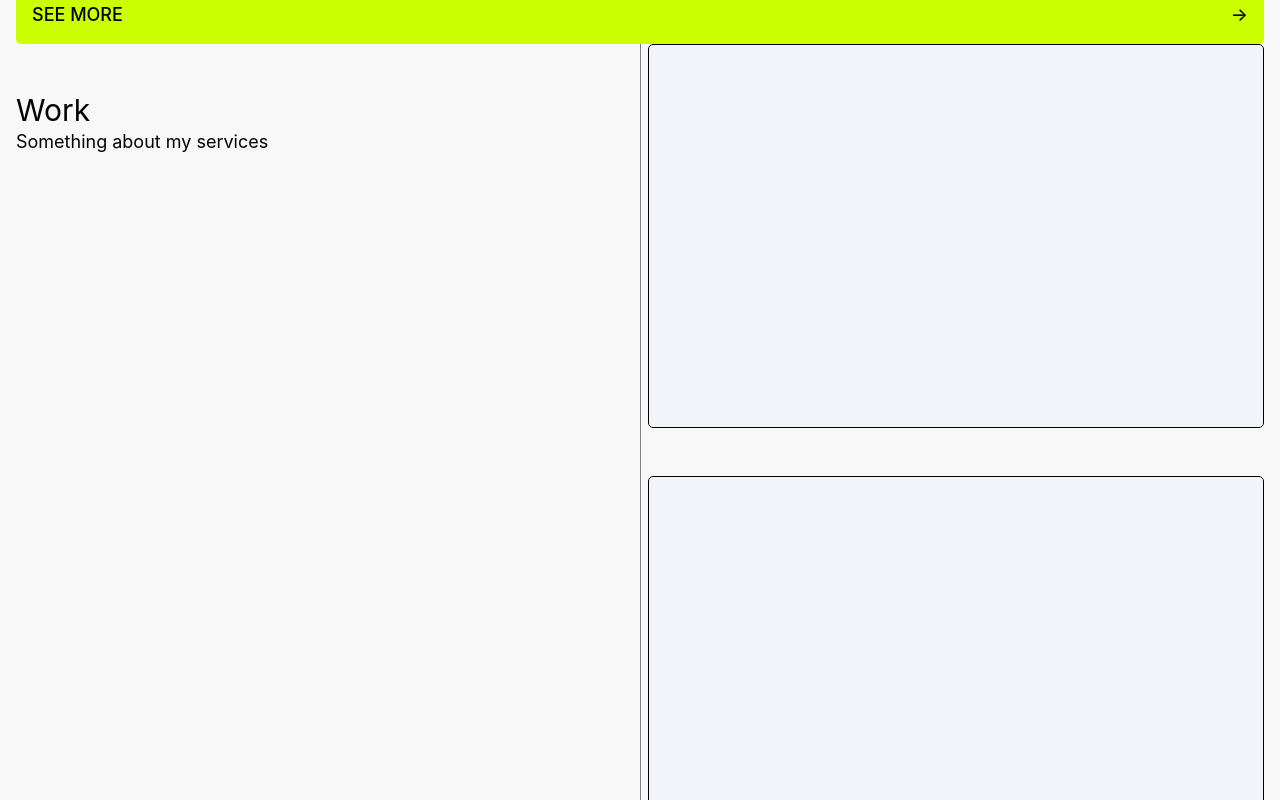
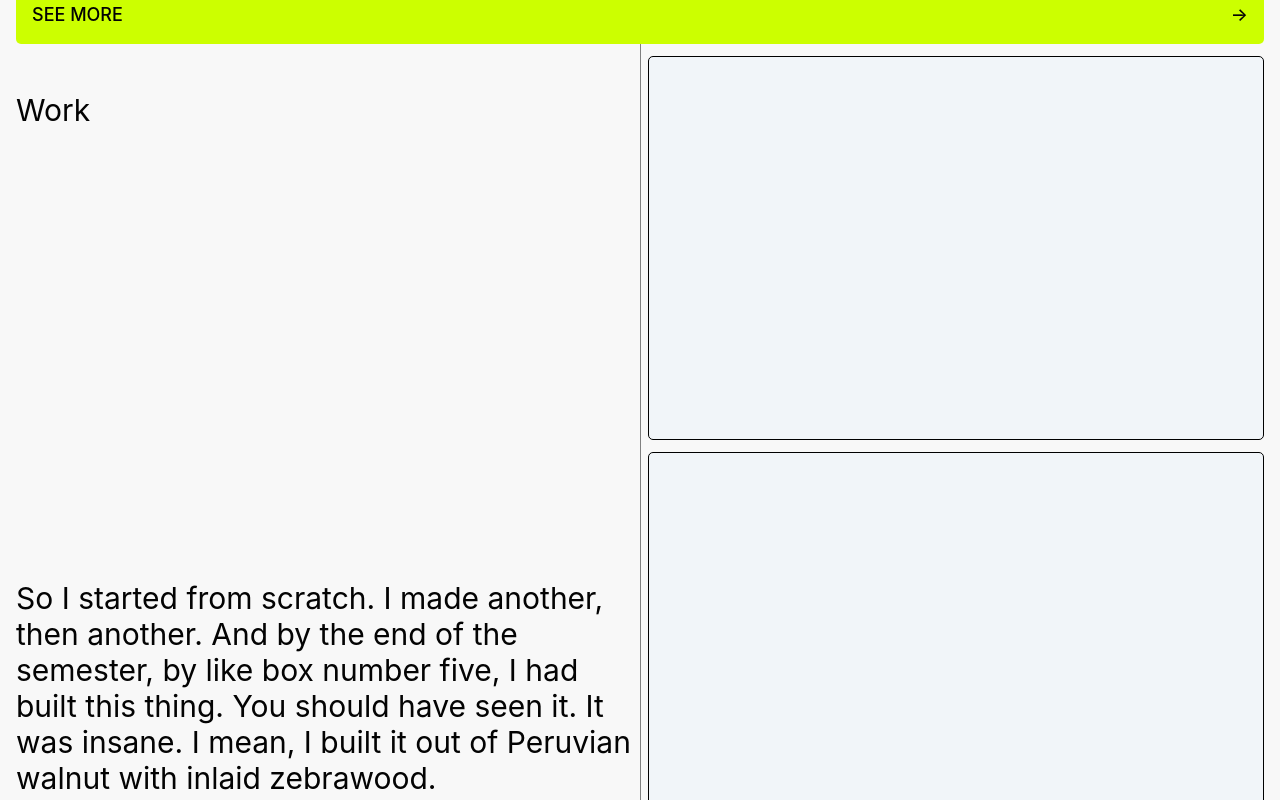
Before and after one commit to nazabis0223/scroll_smooth, a Next.js app: page / in a window 1280 px wide. Shown: the part 2540-3340 px from the top of the page. Built offline with nearby package versions, Linux system fonts and the light colour scheme.

Commit message:
cleaning up spacing

```diff
--- a/pages/index.js
+++ b/pages/index.js
@@ -1,7 +1,7 @@
 import Head from 'next/head'
 import Image from 'next/image'
 import styles from '../styles/Home.module.css'
-import { Navigation, ButtonLink, Heading, Marquee, Section } from '@/components/index';
+import { Navigation, ButtonLink, Heading, Marquee, Section } from '@components';
 import NextLink from "next/link";
 
 const Hero = () => {
@@ -101,11 +101,18 @@ const CallToAction = () => {
 const ScrollArea = () => {
   return (
     <div className="relative grid h-full grid-cols-2 gap-4">
-      <div className="sticky w-full py-12 h-fit grow-1 basis-12 top-4">
-        <Heading as="h3">Work</Heading>
-        <p>Something about my services</p>
+      <div className="sticky top-0 w-full h-screen py-12 grow-1">
+        <div className='flex flex-col justify-between h-full'>
+          <Heading as="h3">Work</Heading>
+          <p className="text-3xl">
+            So I started from scratch. I made another, then another. And by the
+            end of the semester, by like box number five, I had built this
+            thing. You should have seen it. It was insane. I mean, I built it
+            out of Peruvian walnut with inlaid zebrawood.
+          </p>
+        </div>
       </div>
-      <div className="flex flex-col gap-y-12">
+      <div className="flex flex-col py-3 gap-y-3">
         <div className="w-full border border-black rounded h-96 bg-slate-100"></div>
         <div className="w-full border border-black rounded h-96 bg-slate-100"></div>
         <div className="w-full border border-black rounded h-96 bg-slate-100"></div>
```
